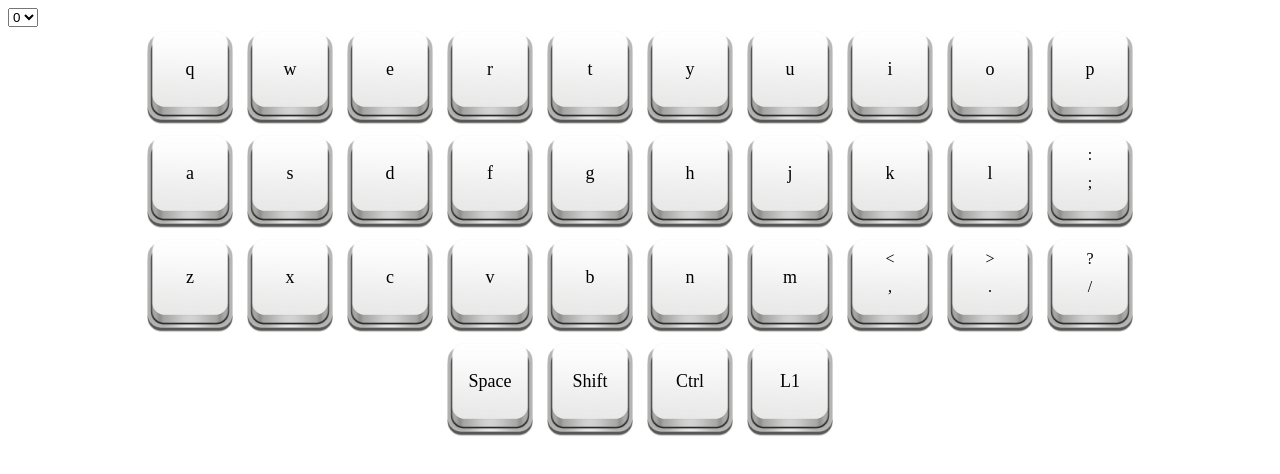
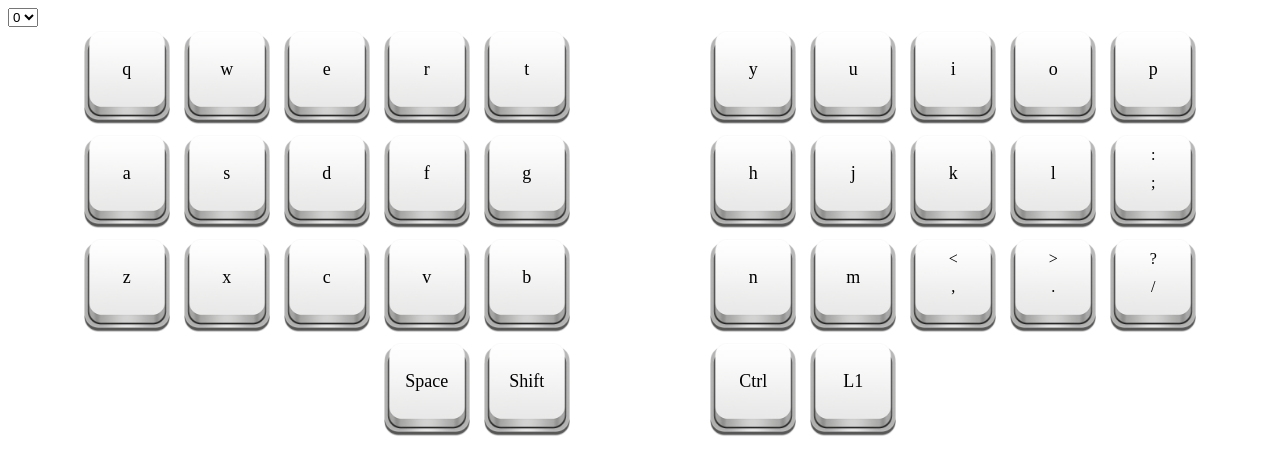
Before and after one commit to cusps/keyboard_viewer, a plain HTML site: page index.html in a window 1280 px wide. Drawn offline with Linux system fonts and the light colour scheme.

Commit message:
Add split keyboard spacing

```diff
--- a/app.js
+++ b/app.js
@@ -1,7 +1,4 @@
-
-// var txt = document.createElement("txt");
-// txt.textContent = "HELLO WORLD"
-// document.children[0].appendChild(txt);
+// const yaml = require('js-yaml');
 
 DEFAULT_SECONDARIES = {
     "1":"!", "2": "@", "3": "#", "4": "$", "5": "%", "6": "^",
@@ -11,7 +8,7 @@ DEFAULT_SECONDARIES = {
 }
 
 CUSTOM_SECONDARIES = {
-    "!":"&", "@": "#", "$": "%", "(":" )"
+    "!":"&", "@": "#", "$": "%", "(":")"
 }
 
 class Key {
@@ -37,7 +34,6 @@ class Key {
                 this.pri_class = "primary_only_key";
             }
         }
-
     }
 }
 
@@ -80,83 +76,138 @@ let layers = [[
 ]
 ];
 
-var keyboard = document.createElement("keyboard")
-keyboard.className = ".keyboard_body"
-document.getElementById("keyboard_body").appendChild(keyboard)
+class KeyRow
+{
+    constructor(row, cols, split)
+    {
+        this.row = row;
+        this.split = split;
+        this.cols = cols;
 
-var layer_select = document.getElementById("layer_select");
-for (let i = 0; i < layers.length; i++) {
+        console.assert(this.cols % 2 != 0, "Keyboard viewer does not support odd-length split keyboard rows");
+
+        let keyboard = document.getElementById("keyboard");
+
+        this.left = document.createElement("div");
+        this.left.id = "key_row_" + row + "_left";
+        this.left.className = "keyboard_row"
+        keyboard.appendChild(this.left);
+
+
+        this.right = null;
+        if(this.split)
+        {
+            this.left.className = "keyboard_row_split_left";
+            this.right = document.createElement("div");
+            this.right.id = "key_row_" + row + "_right";
+            this.right.className = "keyboard_row_split_right";
+            keyboard.appendChild(this.right);
+        }
+    }
+
+    appendChild(element)
+    {
+        // Append to left side if still in first half of row.
+        if(!this.split || (this.left.children.length < this.cols/2))
+        {
+            this.left.appendChild(element);
+        }
+        // Otherwise, the rest go on the right side.
+        else
+        {
+            this.right.appendChild(element);
+        }
+    }
+}
+
+class Keyboard {
+    constructor(layers, rows, cols, split)
+    {
+        this.layers = layers;
+        this.rows = rows;
+        this.cols = cols;
+        this.split = split;
+
+        console.assert(this.rows == this.cols.length, 'Rows and cols out of sync');
+
+        // Create keyboard body.
+        this.keyboard = document.createElement("div")
+        this.keyboard.id = "keyboard"
+        this.keyboard.className = "keyboard_body"
+        document.getElementById("keyboard_body").appendChild(this.keyboard)
+
+
+        // Setup layer select
+        this.layer_select = document.getElementById("layer_select");
+        for (let i = 0; i < this.layers.length; i++) {
             var opt = document.createElement("option");
             opt.value = i;
             opt.innerHTML = i;
-    layer_select.appendChild(opt)
+            this.layer_select.appendChild(opt);
         }
 
+        console.log("gonna make keyboard elems: " + rows + " [" + cols + "]");
 
 
-// for (const layer of layers) {
-var row_num = 0;
-var col_num = 0;
-var row_div = document.createElement("keyboard_row")
-row_div.className = "keyboard_row";
-keyboard.appendChild(row_div)
-for (const key of layers[0]) {
-    if (col_num >= cols[row_num]) {
-        row_num++;
-        col_num = 0;
+        // Create keyboard elements
+        var idx = 0;
+        for(var row = 0; row < rows; row++)
+        {
+            // Setup new row.
+            var key_row = new KeyRow(row, this.cols[row], true);
 
-        row_div = document.createElement("keyboard_row")
-        row_div.className = "keyboard_row";
-        keyboard.appendChild(row_div)
-    }
+            // Add key elements.
+            for(var col = 0; col < cols[row]; col++)
+            {
+                var cont = document.createElement("div");
+                cont.id = "key_container_" + idx;
+                cont.className = "key_container";
 
-    var cont = document.createElement("img_container");
-    cont.className = "key_container";
                 var img = document.createElement("img");
+                img.id = "key_img_" + idx;
+                img.className = "key_img";
                 img.src = "./img/keycap_blank.png";
-    img.id = "key";
-    img.className = "key";
 
-    var pri_key = document.createElement("primary_key");
-    pri_key.id = "primary_key";
-    pri_key.textContent = key.primary;
-    pri_key.className = key.pri_class
+                var pri_key = document.createElement("div");
+                pri_key.id = "pri_key_" + idx;
+                console.log(pri_key.id);
 
-    var sec_key = document.createElement("secondary_key");
-    sec_key.id = "secondary_key";
-    sec_key.textContent = key.secondary;
-    sec_key.className = "secondary_key"
+                var sec_key = document.createElement("div");
+                sec_key.id = "sec_key_" + idx;
+                sec_key.className = "secondary_key";
 
-    row_div.appendChild(cont);
+                key_row.appendChild(cont);
                 cont.appendChild(img);
                 cont.appendChild(pri_key);
                 cont.appendChild(sec_key);
-    col_num++;
+
+                idx++;
+            }
         }
 
-console.log("adding listener")
-// layer_select.addEventListener('change', function () {
-layer_select.onchange = function () {
+        // Setup default layer.
+        this.update_layer();
+
+        // Setup layer select callback.
+        this.layer_select.onchange = this.update_layer;
+    }
+
+    update_layer()
+    {
         var key_idx = 0;
-    var layer = document.getElementById("layer_select").value;
-    console.log("on select change")
+        var layer_num = this.layer_select.value;
+        var layer = this.layers[layer_num];
 
-    for (var i = 0; i < keyboard.children.length; i++) {
-        var row = keyboard.children[i];
-        console.log("row")
-        console.log(row.id)
-        for (var j = 0; j < row.children.length; j++) {
-            var key_cont = row.children[j];
-            console.log("keys")
-            var pri_key = key_cont.children[1]
-            var sec_key = key_cont.children[2]
-            pri_key.textContent = layers[layer][key_idx].primary
-            sec_key.textContent = layers[layer][key_idx].secondary
-            pri_key.className = layers[layer][key_idx].pri_class
-            key_idx++;
+        for (var key_idx = 0; key_idx < layer.length; key_idx++) {
+            var pri_key = document.getElementById("pri_key_"+key_idx);
+            var sec_key = document.getElementById("sec_key_"+key_idx);
+
+            var key = layer[key_idx];
+            pri_key.textContent = key.primary
+            pri_key.className = key.pri_class
+            sec_key.textContent = key.secondary
         }
     }
-};
+}
 
-console.log(document.children);
-console.log(document.children[0]);
+var keyboard = new Keyboard(layers, rows, cols, true);
--- a/styles.css
+++ b/styles.css
@@ -3,9 +3,10 @@
 } */
 
 .keyboard_body {
+    display: inline-block;
+    text-align: center;
     align-self: center;
-    width: 500px;
-    height: 300px;
+    width: auto;
     /* border: 2px solid #555; */
 }
 
@@ -19,7 +20,23 @@
     text-align: center;
 }
 
-.key {
+.keyboard_row_split_left {
+    width: 40%;
+    display: inline-block;
+    padding-right: 5%;
+    /* border: 2px solid #555; */
+    text-align: right;
+}
+
+.keyboard_row_split_right {
+    width: 40%;
+    padding-left: 5%;
+    display: inline-block;
+    /* border: 2px solid #555; */
+    text-align: left;
+}
+
+.key_img {
     /* scale: 0.1;   */
     padding: 0%;
     /* border: 5px solid #555; */
```
Also changed, not shown: favicon.ico (added). Lines whose indentation alone changed are shown as unchanged.
